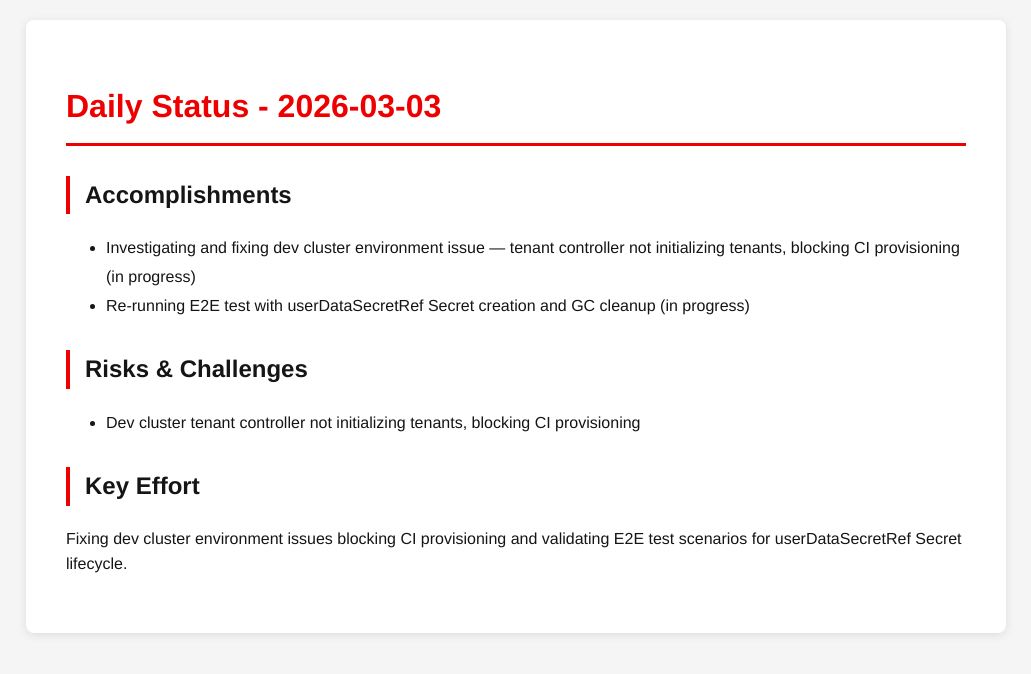
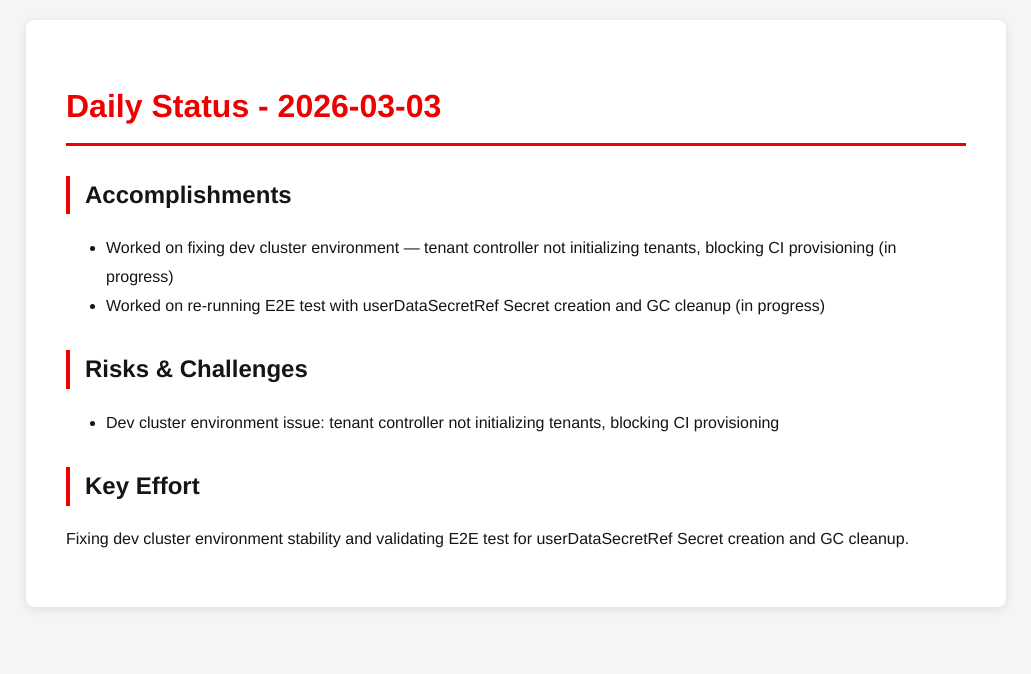
Before and after one commit to tzvatot/daily-status, a Jekyll site: the page built from 2026-03-03.md, in a window 1280 px wide. Shown: the top 674 px of the page, without its empty margins (124-1155 px from the left). Built offline with Jekyll 4.4.1, drawn with Linux system fonts in a browser that asks for light colours.

Commit message:
Daily status update - 2026-03-03

```diff
--- a/2026-03-03.md
+++ b/2026-03-03.md
@@ -8,13 +8,13 @@
 
 ## Accomplishments
 
-- Investigating and fixing dev cluster environment issue — tenant controller not initializing tenants, blocking CI provisioning (in progress)
-- Re-running E2E test with userDataSecretRef Secret creation and GC cleanup (in progress)
+- Worked on fixing dev cluster environment — tenant controller not initializing tenants, blocking CI provisioning (in progress)
+- Worked on re-running E2E test with userDataSecretRef Secret creation and GC cleanup (in progress)
 
 ## Risks & Challenges
 
-- Dev cluster tenant controller not initializing tenants, blocking CI provisioning
+- Dev cluster environment issue: tenant controller not initializing tenants, blocking CI provisioning
 
 ## Key Effort
 
-Fixing dev cluster environment issues blocking CI provisioning and validating E2E test scenarios for userDataSecretRef Secret lifecycle.
+Fixing dev cluster environment stability and validating E2E test for userDataSecretRef Secret creation and GC cleanup.
```
